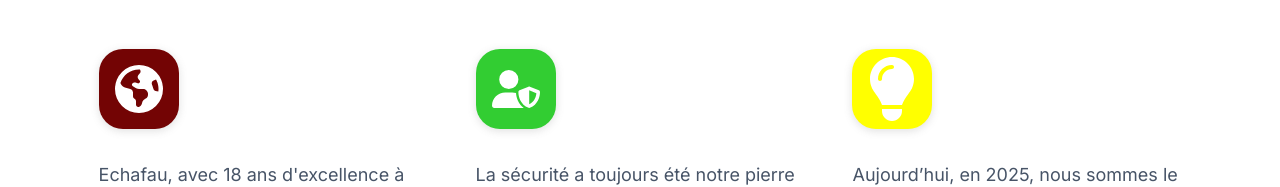
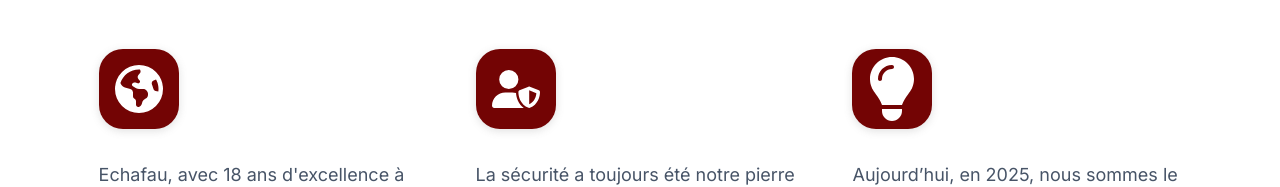
Before and after one commit to alaagonovo/echafauFrance, a Next.js app: page / in a window 1280 px wide. Shown: the part 931-1118 px from the top of the page. Built offline with nearby package versions, Linux system fonts and the light colour scheme.

Commit message:
change colors

```diff
--- a/data/Aboutus.ts
+++ b/data/Aboutus.ts
@@ -8,12 +8,14 @@ const aboutUsData = [
   },
   {
     icon: "/svgs/secure.svg",
-    color: "#32CD32",
+    color: "var(--dark-red)",
+    // color: "#32CD32",
     desc: `La sécurité a toujours été notre pierre angulaire. Depuis ${expYears} ans, nous avons fièrement maintenu un taux d’accidents de 0% grâce à notre planification minutieuse et à nos procédures rigoureuses, de l’assemblage au démontage.`,
   },
   {
     icon: "/svgs/power.svg",
-    color: "#FFFF00",
+    color: "var(--dark-red)",
+    // color: "#FFFF00",
     desc: `Aujourd’hui, en ${currentYear}, nous sommes le témoignage du pouvoir de l’innovation constante et du savoir-faire. Face2Face est bien plus qu’une entreprise d’échafaudage—nous sommes une promesse de fournir des solutions alliant fiabilité et durabilité.`,
   },
 ];
```
